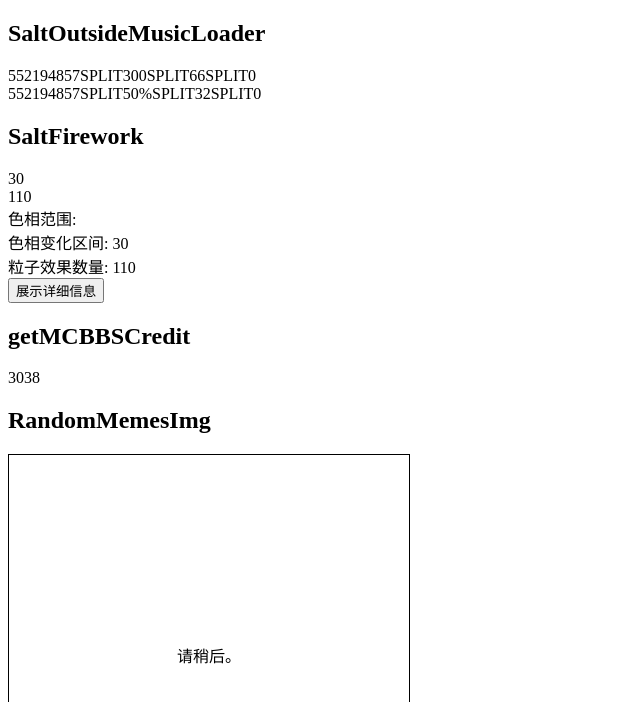
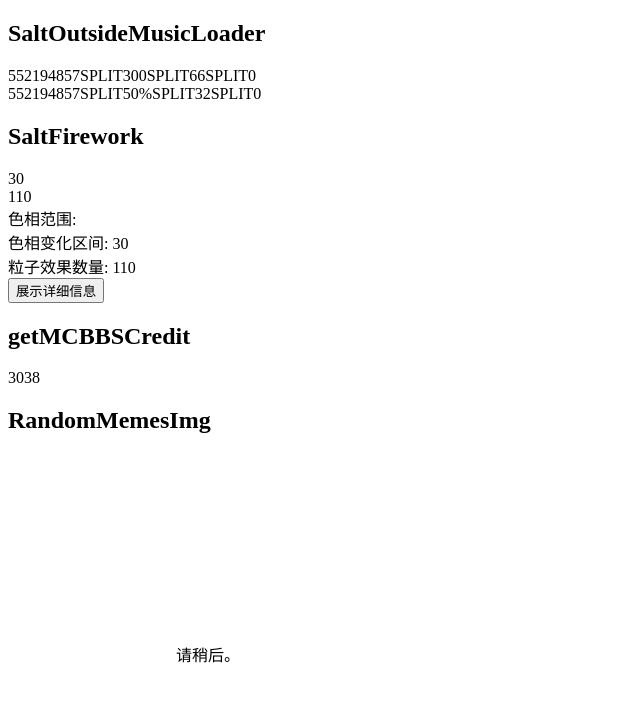
Before and after one commit to litwak913/mcbbs-wiki-widget-repo, a React app: page / in a window 1280 px wide. Shown: the top 702 px of the page, without its empty margins (0-640 px from the left). Built offline with nearby package versions, Linux system fonts and the light colour scheme; no server answers; the HTML template or start-up script is replaced by a standard one.

Commit message:
fix:图片大小，边框

```diff
--- a/widget/RandomMemesImg/style.css
+++ b/widget/RandomMemesImg/style.css
@@ -1,7 +1,6 @@
 #memesimg {
   width: 400px;
   height: 400px;
-  border: 1px solid;
   display:flex;
   align-items:center;
   justify-content:center;
--- a/widget/RandomMemesImg/widget.ts
+++ b/widget/RandomMemesImg/widget.ts
@@ -10,7 +10,7 @@ import { docReady } from 'Utils/utils'
 import { MemeImg } from './memeImg'
 // 你可能需要一些工具函数，比如这个DOM加载完毕后执行代码的方法
 docReady(async () => {
-  const memeRes = await fetch('https://mcbbs.wiki/913-api/imgs?type=json')
+  const memeRes = await fetch('https://mcbbs.wiki/913-api/imgs?type=json&size=normal')
   const meme: MemeImg = await memeRes.json()
   console.log(meme)
   const message = document.getElementById('memesimg')
```
